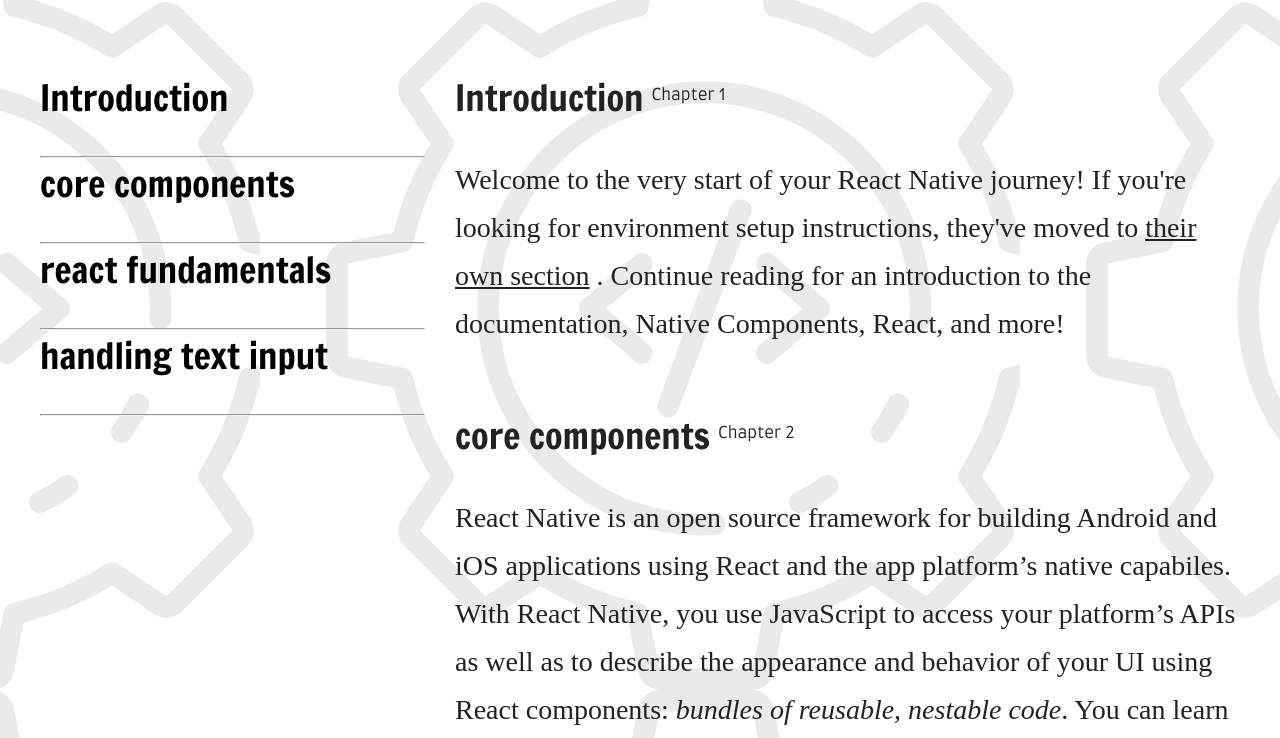
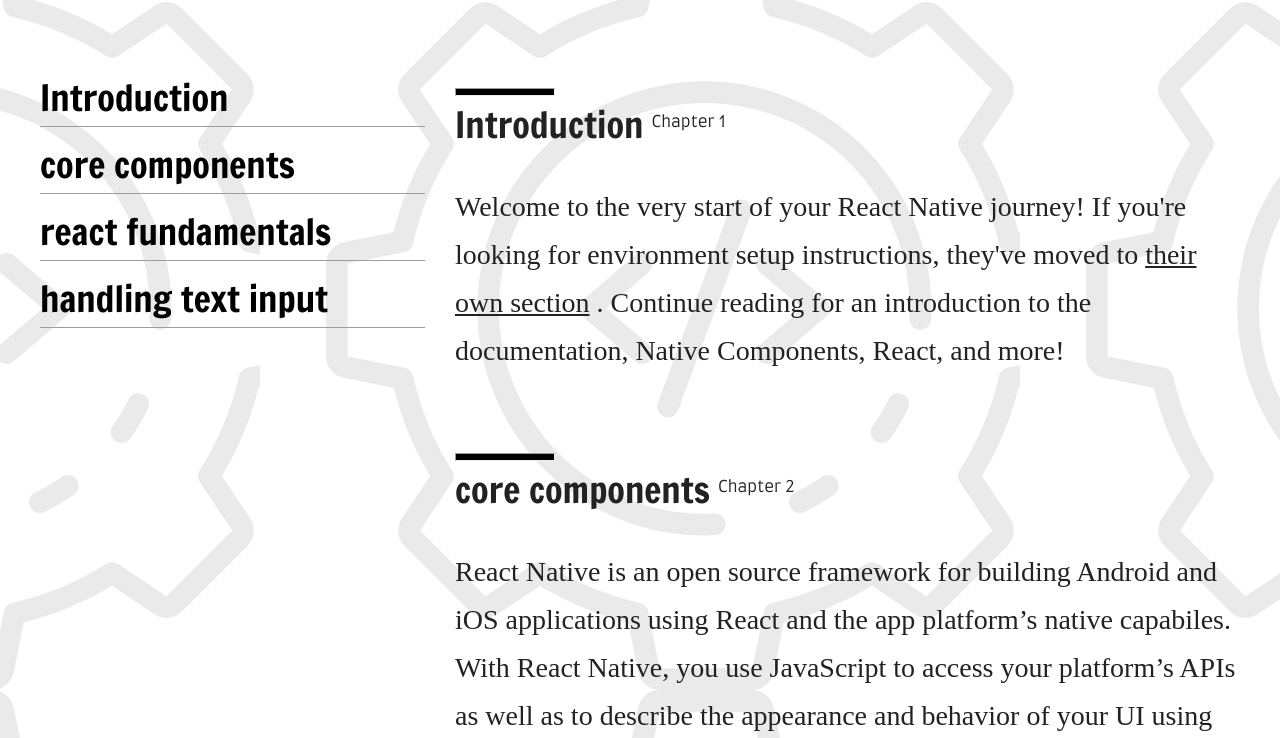
Before and after one commit to AndriiSmolinskyi/Homework-beetroot, a plain HTML site: page index.html in a window 1280 px wide. Shown: the part 70-808 px from the top of the page. Drawn offline with Linux system fonts and the light colour scheme; files whose address does not match are found by name; a web font is replaced by a local one.

Commit message:
commit-3

```diff
--- a/css/style.css
+++ b/css/style.css
@@ -1,5 +1,4 @@
 body {
-
    background-image: url(/img/hm13/bg-picturebg.svg);
    background-size: 760px 760px;
    background-repeat: no-repeat;
@@ -65,7 +64,22 @@
    top: 0%;
 }
 
+.liside {
+   border-bottom: 0 solid #9f9e9e;
+   padding-bottom: 10px;
+   border-width: 1px 0;
+   margin-bottom: 20px;
+}
+
 /*main*/
+
+hr {
+   display: inline-block;
+   width: 100px;
+   height: 8px;
+
+   background: #000000;
+}
 
 .main {
    width: 785px;
--- a/index.html
+++ b/index.html
@@ -31,62 +31,79 @@
 
     <div class="wrapper">
         <aside class="side">
-            <a href="#Introduction"><h2>Introduction</h2></a>
-            <hr>
-            <a href="#core-components"><h2>core components</h2></a>
-            <hr>
-            <a href="#react-fundamentals"><h2>react fundamentals</h2></a>
-            <hr>
-            <a href="#handling-text-input"><h2>handling text input</h2></a>
-            <hr>
+            <a href="#introduction">
+                <h2 class="liside">Introduction</h2>
+            </a>
+            <a href="#core-components">
+                <h2 class="liside">core components</h2>
+            </a>
+            <a href="#react-fundamentals">
+                <h2 class="liside">react fundamentals</h2>
+            </a>
+            <a href="#handling-text-input">
+                <h2 class="liside">handling text input</h2>
+            </a>
         </aside>
 
         <div class="bg">
             <main class="main">
                 <section class="chap1 sect" id="introduction">
+                    <hr>
                     <h2>Introduction <span class="chap">Chapter 1</span></h2>
-                <p class="text">Welcome to the very start of your React Native journey! If you're looking for environment
+                    <p class="text">Welcome to the very start of your React Native journey! If you're looking for
+                        environment
                         setup instructions,
                         they've moved to <span class="underline">their own section</span> .
-                    Continue reading for an introduction to the documentation, Native Components, React, and more!</p>
+                        Continue reading for an introduction to the documentation, Native Components, React, and more!
+                    </p>
                 </section>
                 <section class="chap2 sect" id="core-components">
+                    <hr>
                     <h2>core components <span class="chap">Chapter 2</span></h2>
-                <p class="text">React Native is an open source framework for building Android and iOS applications using
+                    <p class="text">React Native is an open source framework for building Android and iOS applications
+                        using
                         React and the app platform’s native capabiles.
                         With React Native, you use JavaScript to access your platform’s APIs as well as to describe the
                         appearance and behavior of your UI using React
                         components: <span class="it"> bundles of reusable,
-                        nestable code</span>. You can learn more about React in the next section. But first, let’s cover how
+                            nestable code</span>. You can learn more about React in the next section. But first, let’s
+                        cover how
                         components
                         work in React Native.</p>
                 </section>
                 <section class="chap3 sect" id="react-fundamentals">
+                    <hr>
                     <h2>react fundamentals <span class="chap">Chapter 3</span></h2>
-                <p class="text">React Native runs on <span class="underline">React</span>, a popular open source library for
+                    <p class="text">React Native runs on <span class="underline">React</span>, a popular open source
+                        library for
                         building user interfaces with
                         JavaScript.
-                    To make the most of React Native, it helps to understand React itself. This section can get you started
+                        To make the most of React Native, it helps to understand React itself. This section can get you
+                        started
                         or can serve as a refresher course.
                     </p>
                     <p class="text">
                         We’re going to cover the core concepts behind React:
                     </p>
                     <p class="text">
-                    <span class="text-width">+ components.</span> The rest of this introduction to React uses cats in its
+                        <span class="text-width">+ components.</span> The rest of this introduction to React uses cats
+                        in its
                         examples: friendly, approachable
                         creatures that
                         need names and a cafe to work in.
                     </p>
                     <p class="text">
-                    <span class="text-width">+ JSX</span>. React and React Native use JSX, a syntax that lets you write
+                        <span class="text-width">+ JSX</span>. React and React Native use JSX, a syntax that lets you
+                        write
                         elements inside JavaScript like so:
                         <span class="bg-grey">&ltText&gt Hello, I am your cat! &lt/Text&gt.</span>
                     </p>
                     <p class="text">
-                    The React docs have a comprehensive guide to JSX you can refer to learn even more. Because JSX is
+                        The React docs have a comprehensive guide to JSX you can refer to learn even more. Because JSX
+                        is
                         JavaScript,
-                    you can use variables inside it. Here you are declaring a <span class="bg-grey"> name </span> for the
+                        you can use variables inside it. Here you are declaring a <span class="bg-grey"> name </span>
+                        for the
                         cat, name, and embedding it with curly
                         braces inside <span class="bg-grey">&ltText&gt</span>
                     </p>
@@ -94,25 +111,32 @@
                         <span class="text-width">+ props.</span> Props is short for “properties”.
                     </p>
                     <p class="text">
-                    <span class="text-width">+ state.</span> While you can think of props as arguments you use to configure
+                        <span class="text-width">+ state.</span> While you can think of props as arguments you use to
+                        configure
                         how components render, state is like a component’s
-                    personal data storage. State is useful for handling data that changes over time or that comes from user
+                        personal data storage. State is useful for handling data that changes over time or that comes
+                        from user
                         interaction.
                         State gives your components memory!
                     </p>
                 </section>
                 <section class="chap4 sect" id="handling-text-input">
+                    <hr>
                     <h2>handling text input <span>Chapter 4</span></h2>
                     <p class="text">
-                    TextInput is a Core Component that allows the user to enter text. It has an onChangeText prop that takes
+                        TextInput is a Core Component that allows the user to enter text. It has an onChangeText prop
+                        that takes
                         a function to be called
-                    every time the text changed, and an onSubmitEditing prop that takes a function to be called when the
+                        every time the text changed, and an onSubmitEditing prop that takes a function to be called when
+                        the
                         text is submitted.
                     </p>
                     <p class="text">
-                    For example, let's say that as the user types, you're translating their words into a different language.
+                        For example, let's say that as the user types, you're translating their words into a different
+                        language.
                         In this new language,
-                    every single word is written the same way: 🍕. So the sentence "Hello there Bob" would be translated as
+                        every single word is written the same way: 🍕. So the sentence "Hello there Bob" would be
+                        translated as
                         "🍕 🍕".
                     </p>
                 </section>
```
Lines whose indentation alone changed are shown as unchanged.
